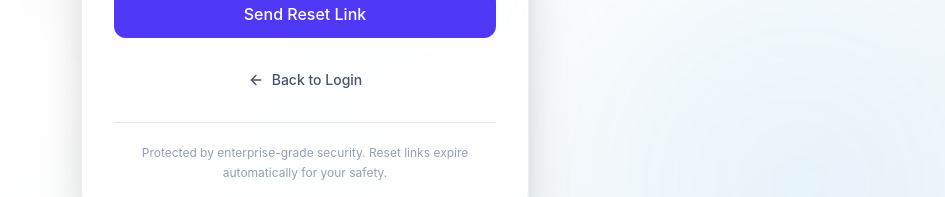
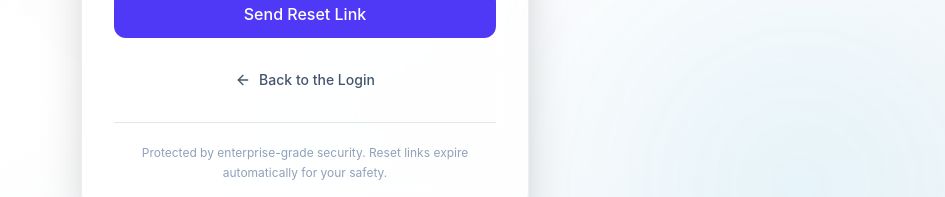
Before and after one commit to nitishchahal/NexusERP, a React (Vite) app in the folder frontend/: page /forgot-password in a window 1280 px wide. Shown: the part 472-669 px from the top of the page, without its empty margins (335-1280 px from the left). Built offline with nearby package versions, Linux system fonts and the light colour scheme.

Commit message:
Forgot Pass Modification

```diff
--- a/frontend/src/modules/auth/components/ForgotPasswordForm.tsx
+++ b/frontend/src/modules/auth/components/ForgotPasswordForm.tsx
@@ -87,7 +87,7 @@ const ForgotPasswordForm = () => {
           className="inline-flex items-center gap-2 text-sm font-medium text-slate-600 transition-colors duration-200 hover:text-indigo-600"
         >
           <ArrowLeft className="h-4 w-4" />
-          Back to Login
+          Back to the Login
         </Link>
       </div>
     </Form>
```
